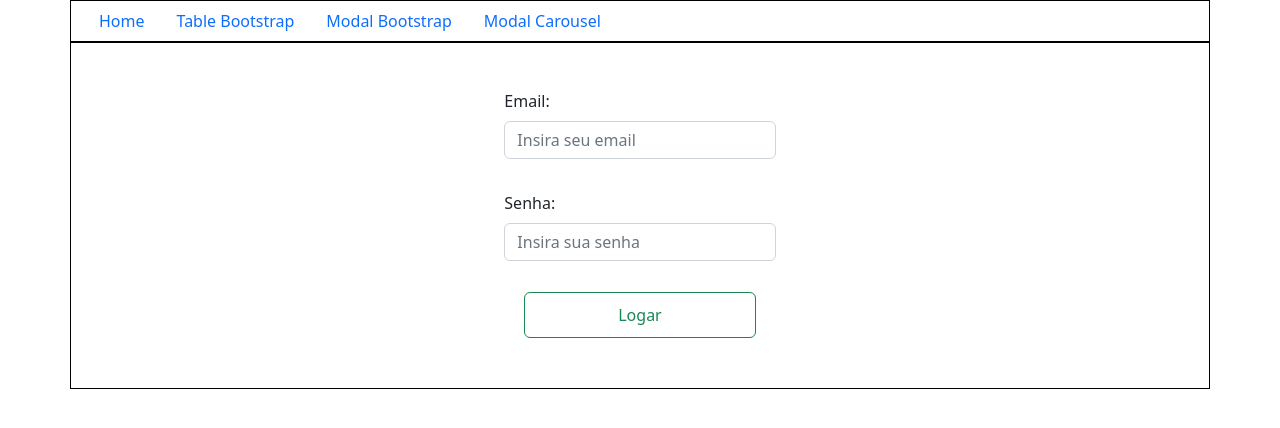
After one commit to IzabelyBrumR/DSI, a PHP site: page / in a window 1280 px wide. The commit adds this page. Shown: the top 428 px of the page. Run offline with PHP 8.4, Linux system fonts and the light colour scheme.

Commit message:
Add files via upload

```diff
--- /dev/null
+++ b/BoostraapJQuery/index.php
@@ -0,0 +1,44 @@
+<?php
+require_once './shared/header.php';
+?>
+<div class="row">
+    <div class="col-md-4"> </div>
+    <div class="col-md-4" >
+        <form action="controller/loginController.php"  method="get" >
+            <div class="row"  style="margin: 30px 30px 30px 30px" padding="20px">
+
+            <div class="mb-3 mt-3">
+                <label for="email" class="form-label">Email:</label>
+                <input type="email" class="form-control" id="email"
+                       placeholder="Insira seu email" name="email">
+            </div>
+            <div class="mb-3 mt-3">
+                <label for="senha" class="form-label">Senha:</label>
+                <input type="password" class="form-control" id="senha"
+                       placeholder="Insira sua senha" name="senha">
+            </div>
+        <div class="d-grid">
+            <input type="submit" value="Logar" class="btn btn-outline-success" style="margin: 15px 20px 20px 20px; padding: 10px 10px 10px 10px">
+        </div>
+                <div class="d-grid">
+                    <?php
+                    @$cod = $_REQUEST['cod'];
+                    if(isset($cod)){
+                        if($cod == '171'){
+                            echo('<div class="alert alert-danger">');
+                            echo('Verifique usuário ou senha');
+                            echo('</div>');
+                        }
+                    }
+                    ?>
+                </div>
+        </div>
+    </form>
+    </div>
+    </div>
+
+    <div class="col-md-4"> </div>
+
+<?php
+require_once './shared/footer.php';
+?>
--- a/BoostraapJQuery/nbproject/private/private.xml
+++ b/BoostraapJQuery/nbproject/private/private.xml
@@ -2,10 +2,6 @@
 <project-private xmlns="http://www.netbeans.org/ns/project-private/1">
     <editor-bookmarks xmlns="http://www.netbeans.org/ns/editor-bookmarks/2" lastBookmarkId="0"/>
     <open-files xmlns="http://www.netbeans.org/ns/projectui-open-files/2">
-        <group>
-            <file>file:/C:/wamp64/www/BoostraapJQuery/carroucelPage.php</file>
-            <file>file:/C:/wamp64/www/BoostraapJQuery/modalPage.php</file>
-            <file>file:/C:/wamp64/www/BoostraapJQuery/home.php</file>
-        </group>
+        <group/>
     </open-files>
 </project-private>
```
Also changed, not shown: BoostraapJQuery/controller/loginController.php (added, +21 -0 lines), BoostraapJQuery/home.php (+6 -15 lines).
